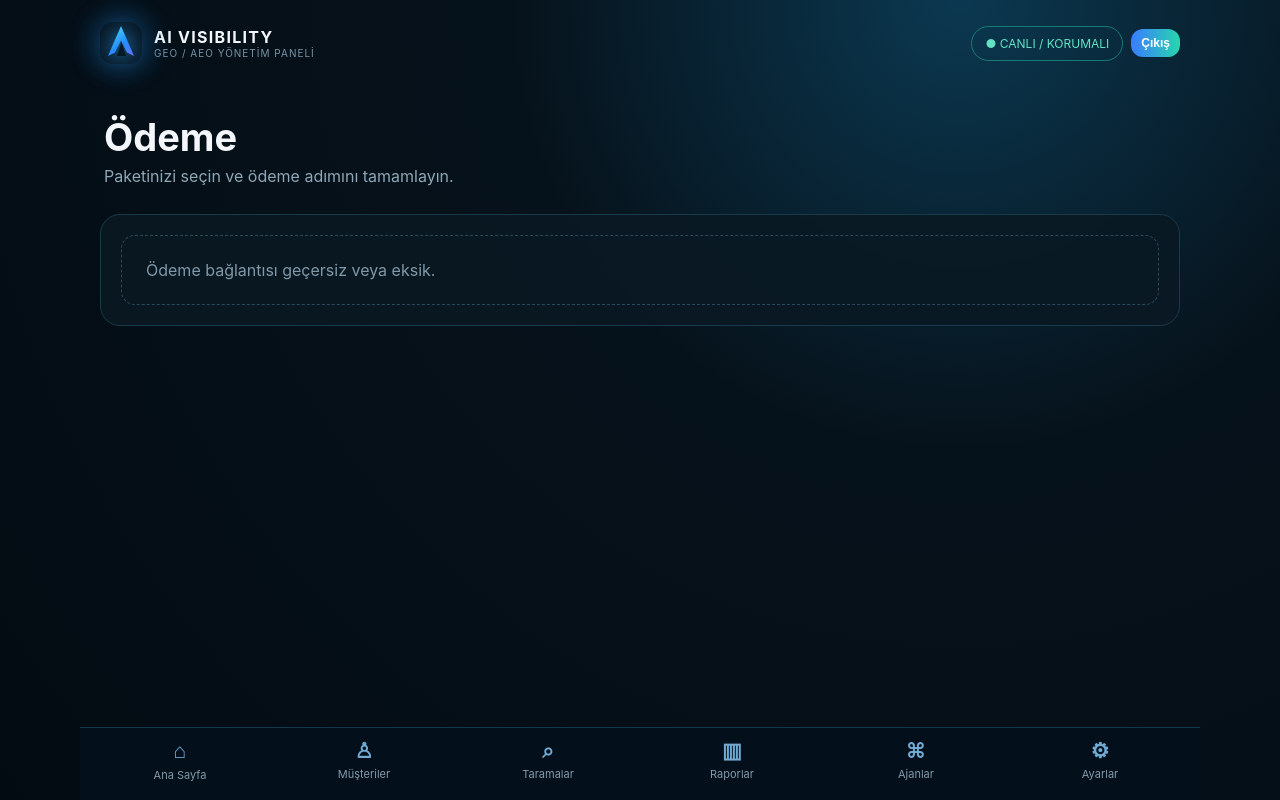
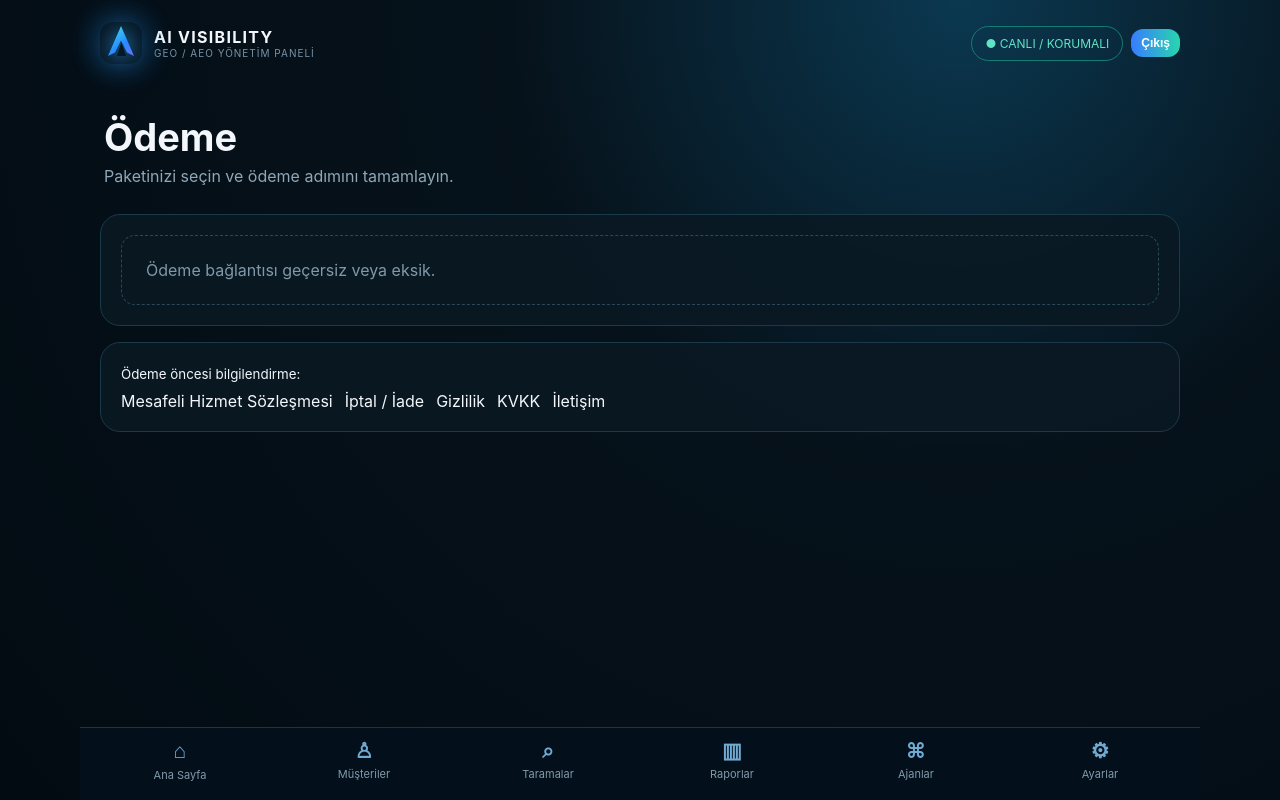
Before and after one commit to mehmetozan-5858/ai-visibility, a Next.js app: page /odeme in a window 1280 px wide. Built offline with nearby package versions, Linux system fonts and the light colour scheme.

Commit message:
Add legal links to customer payment page

```diff
--- a/app/odeme/page.js
+++ b/app/odeme/page.js
@@ -3,5 +3,17 @@ import PaymentManager from "../../components/PaymentManager";
 export default async function Page({searchParams}){
   const p=await searchParams;
   const token=p?.token||"";
-  return <Shell title="Ödeme" subtitle="Paketinizi seçin ve ödeme adımını tamamlayın.">{token?<PaymentManager token={token}/>:<section className="panel"><div className="empty">Ödeme bağlantısı geçersiz veya eksik.</div></section>}</Shell>;
+  return <Shell title="Ödeme" subtitle="Paketinizi seçin ve ödeme adımını tamamlayın.">
+    {token?<PaymentManager token={token}/>:<section className="panel"><div className="empty">Ödeme bağlantısı geçersiz veya eksik.</div></section>}
+    <section className="panel" style={{marginTop:16}}>
+      <small>Ödeme öncesi bilgilendirme:</small>
+      <div style={{display:"flex",gap:12,flexWrap:"wrap",marginTop:8}}>
+        <a href="/mesafeli-hizmet-sozlesmesi">Mesafeli Hizmet Sözleşmesi</a>
+        <a href="/iptal-iade">İptal / İade</a>
+        <a href="/gizlilik">Gizlilik</a>
+        <a href="/kvkk">KVKK</a>
+        <a href="/iletisim">İletişim</a>
+      </div>
+    </section>
+  </Shell>;
 }
```
